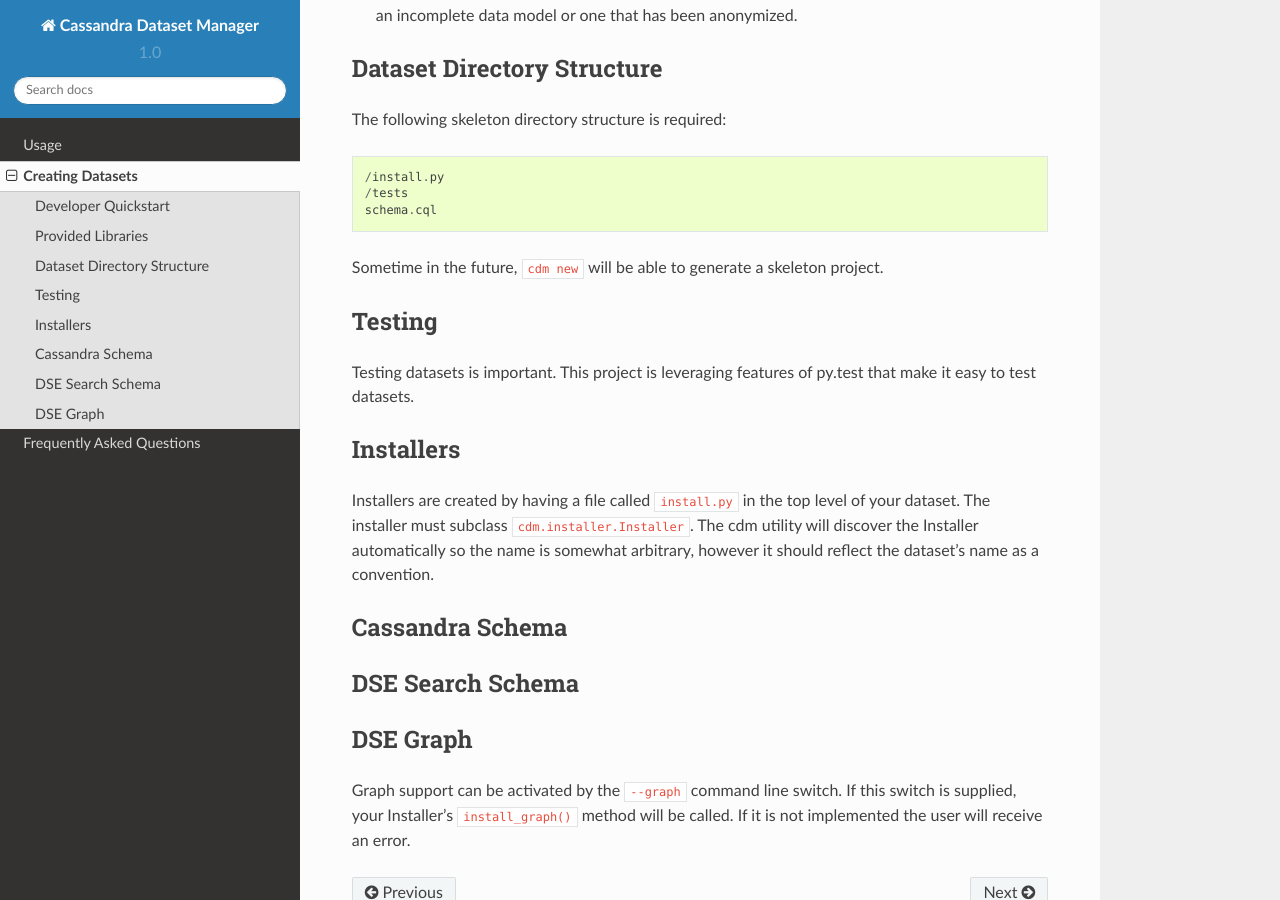
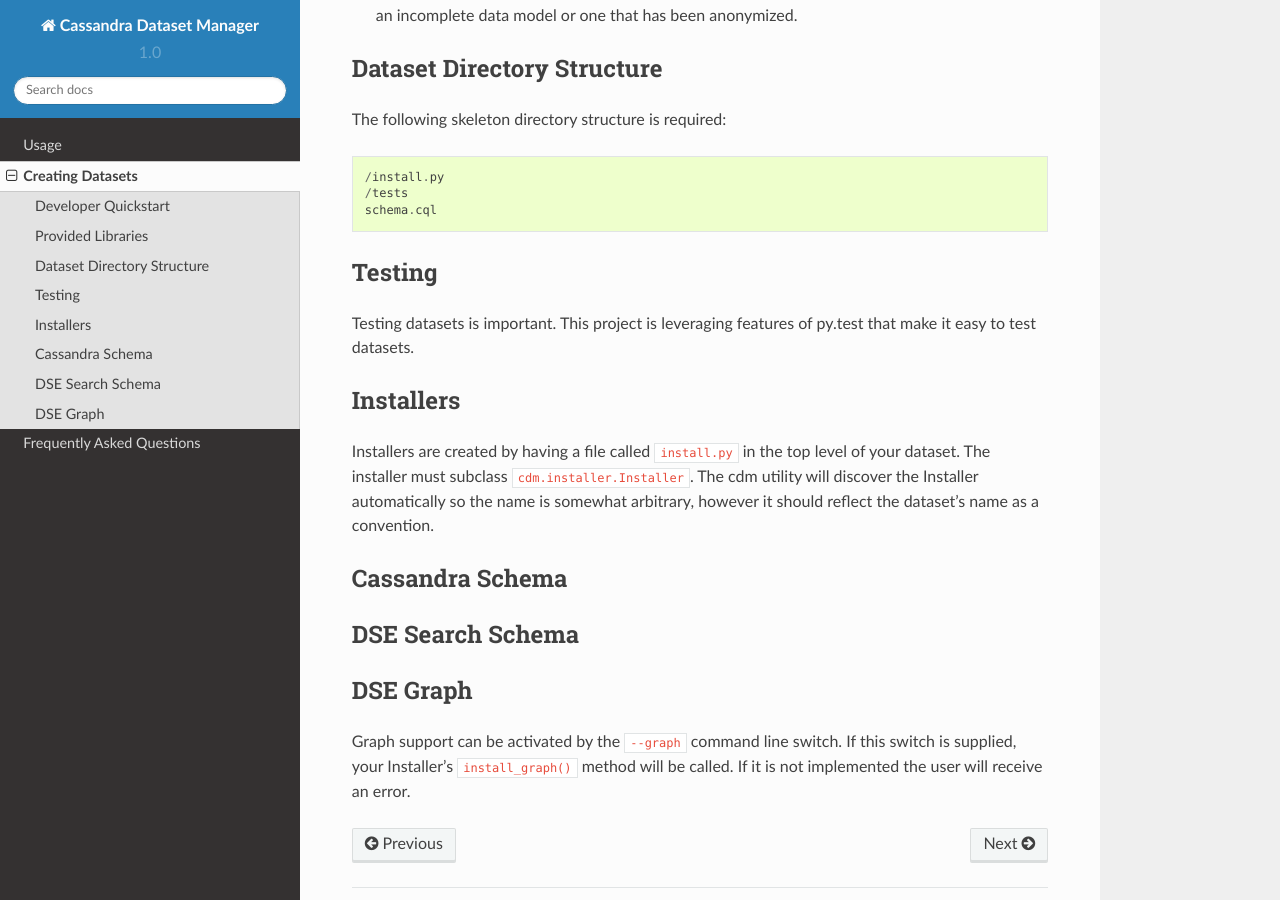
Before and after one commit to riptano/cdm, a Sphinx documentation site: the page built from docs/datasets.rst, in a window 1280 px wide and 900 px high, scrolled down 766 px. Built offline with Sphinx 7.4.7 and the Read the Docs theme 2.0.0, drawn with Linux system fonts in a browser that asks for light colours.

Commit message:
removed note on someday in the future

```diff
--- a/docs/datasets.rst
+++ b/docs/datasets.rst
@@ -39,7 +39,6 @@
     /tests
     schema.cql
 
-Sometime in the future, :bash:`cdm new` will be able to generate a skeleton project.
 
 Testing
 -------
```
